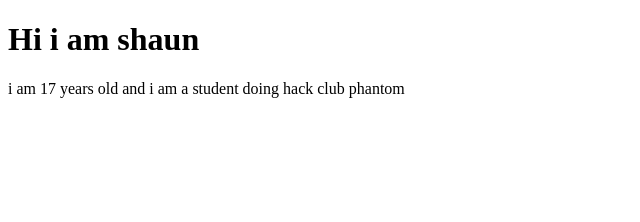
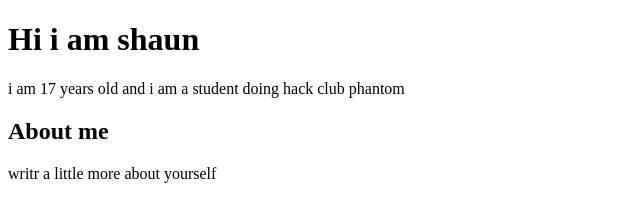
Before and after one commit to shaunsaji864/myportfolio, a plain HTML site: page index.html in a window 1280 px wide. Shown: the whole page, without its empty margins (0-640 px from the left). Drawn offline with Linux system fonts and the light colour scheme.

Commit message:
wrote somthing more about me

```diff
--- a/index.html
+++ b/index.html
@@ -6,5 +6,7 @@
 	<body>
 		<h1>Hi i am shaun </h1>
 		<p>i am 17 years old and  i am  a student doing hack club phantom</p>
-	</body>
+	<h2>About me </h2>
+    <p>writr a little more about yourself</p>
+    </body>
 </html>
```
